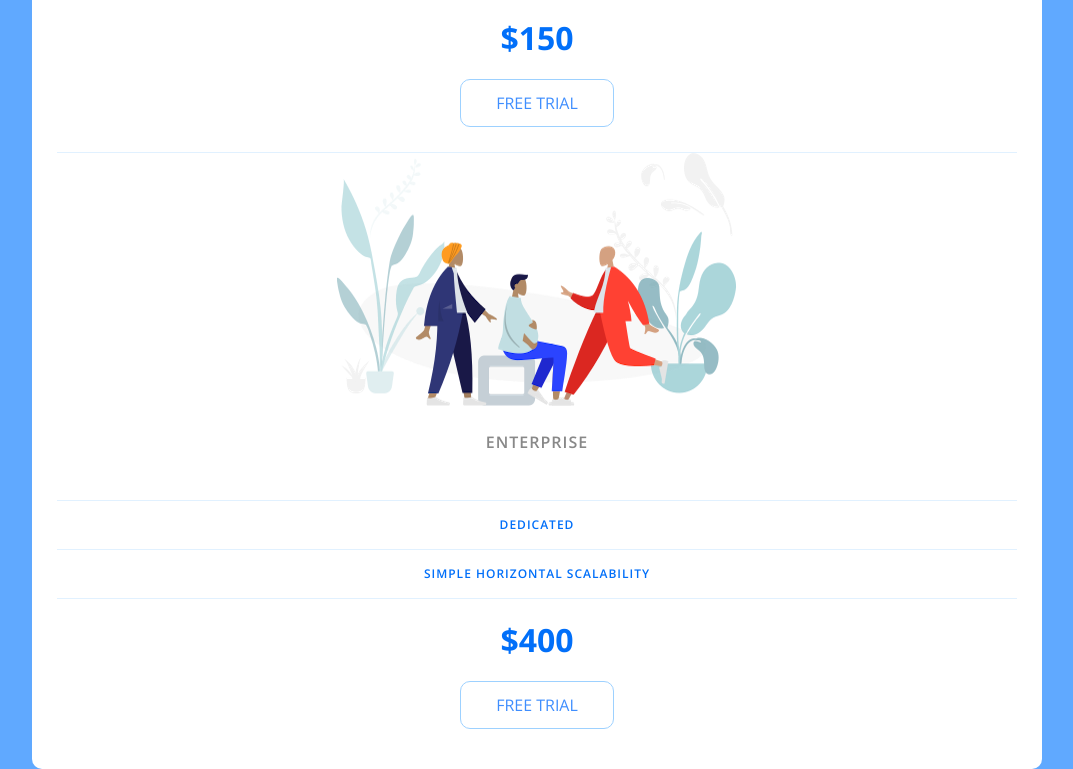
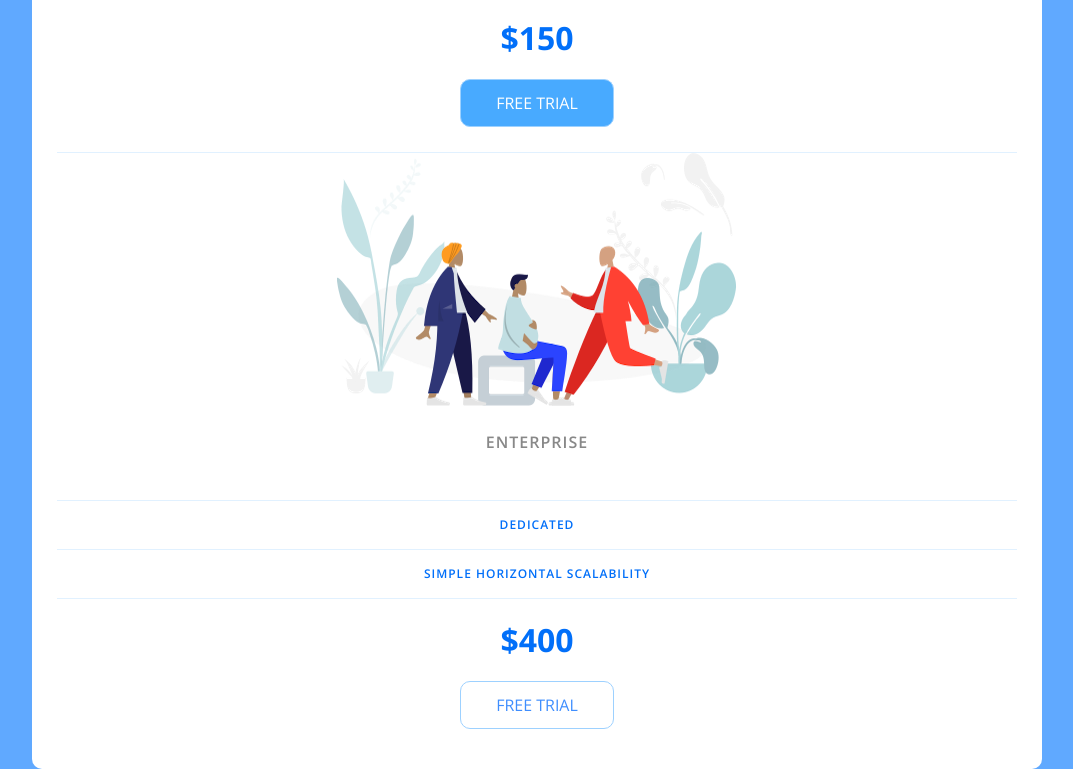
Before and after one commit to singharaj-usai/Pricing-Panel-Project, a website: page index.html in a window 1280 px wide. Shown: the part 1066-1835 px from the top of the page, without its empty margins (103-1176 px from the left). Drawn offline with nearby package versions, Linux system fonts and the light colour scheme.

Commit message:
is-features propertieis

```diff
--- a/app.css
+++ b/app.css
@@ -130,3 +130,13 @@ body {
 .pricing-button:hover, .pricing-button:focus {
     background-color: #e1f1ff;
 }
+
+.pricing-button.is-featured {
+    background-color: #48aaff;
+    color: white;
+}
+
+.pricing-button.is-featured:hover, .pricing-button.is-featured:focus {
+    background-color: #269affg;
+    color: white;
+}
```
